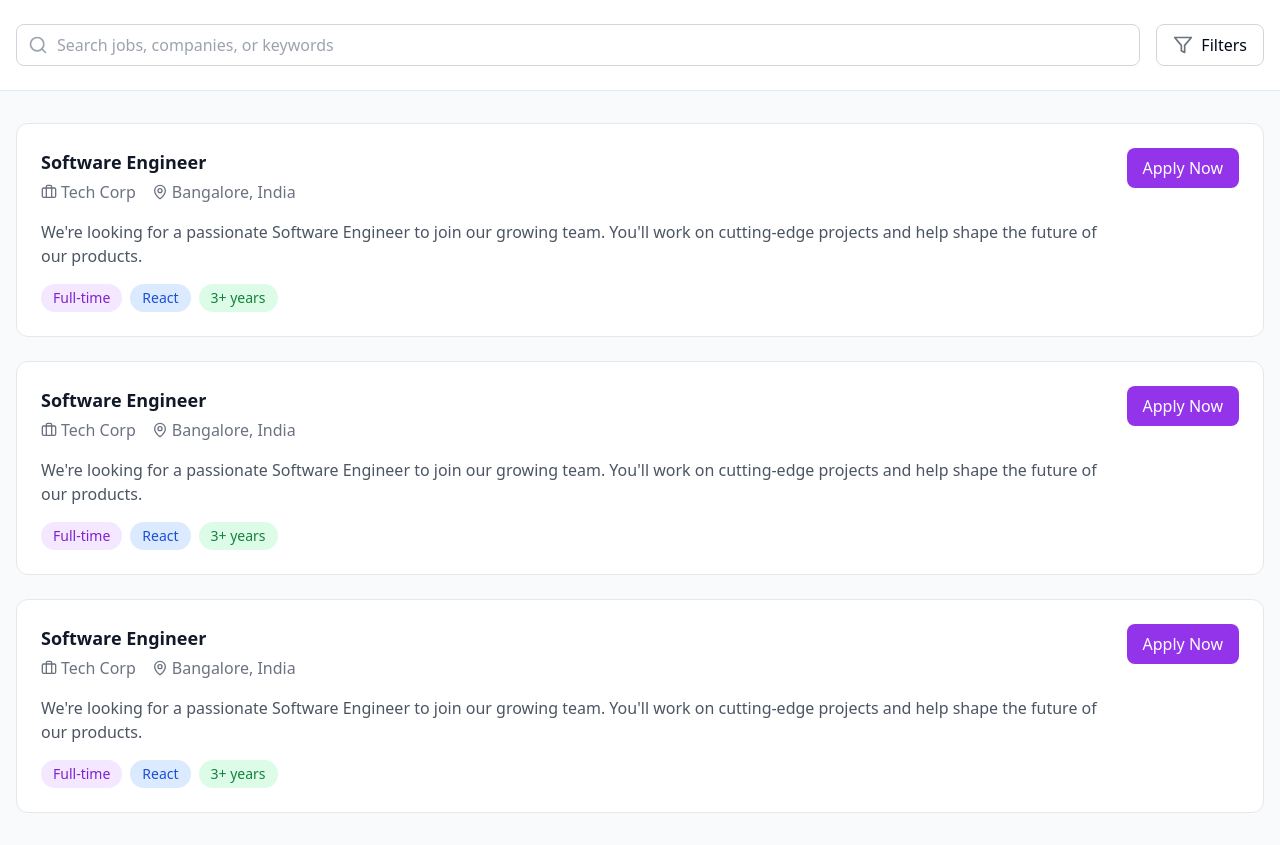
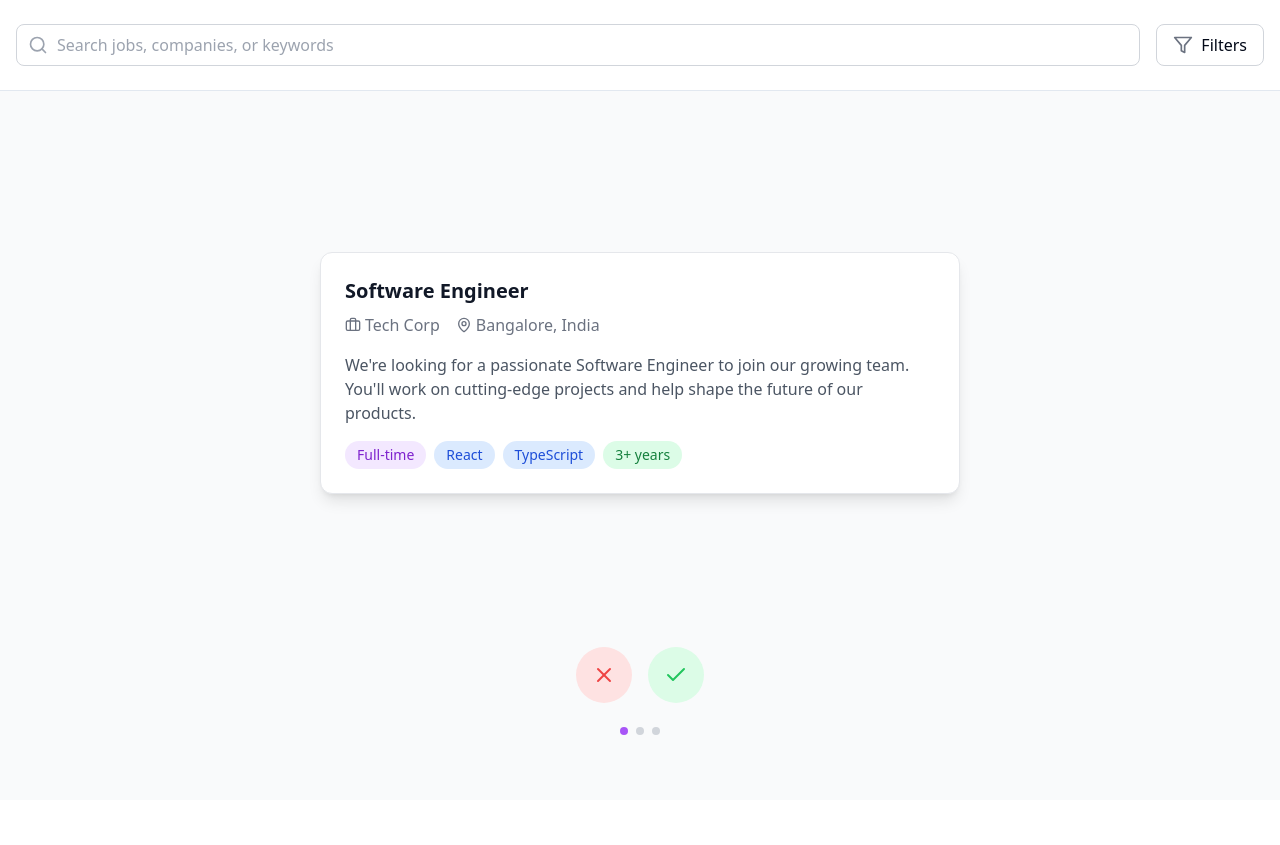
Before and after one commit to mohil-sharma/VIT-Job-Portal-main, a React (Vite) app: page /jobs in a window 1280 px wide. After the commit the page ends 800 px from the top, so only its background shows below. Built offline with nearby package versions, Linux system fonts and the light colour scheme.

Commit message:
Add Tinder-like swipe feature
Adds a Tinder-like swipe feature to the students section.  This feature will allow users to swipe through student profiles.

```diff
--- a/src/pages/Jobs.tsx
+++ b/src/pages/Jobs.tsx
@@ -1,7 +1,104 @@
 
-import { Briefcase, MapPin, SearchIcon, Filter } from "lucide-react";
+import { Briefcase, MapPin, SearchIcon, Filter, X, Check } from "lucide-react";
+import { useState, useRef } from "react";
+
+interface JobCard {
+  id: number;
+  title: string;
+  company: string;
+  location: string;
+  description: string;
+  type: string;
+  skills: string[];
+  experience: string;
+}
+
+const sampleJobs: JobCard[] = [
+  {
+    id: 1,
+    title: "Software Engineer",
+    company: "Tech Corp",
+    location: "Bangalore, India",
+    description: "We're looking for a passionate Software Engineer to join our growing team. You'll work on cutting-edge projects and help shape the future of our products.",
+    type: "Full-time",
+    skills: ["React", "TypeScript"],
+    experience: "3+ years"
+  },
+  {
+    id: 2,
+    title: "Frontend Developer",
+    company: "Digital Solutions",
+    location: "Chennai, India",
+    description: "Join our creative team to build beautiful and responsive web applications using modern technologies.",
+    type: "Full-time",
+    skills: ["Vue.js", "CSS"],
+    experience: "2+ years"
+  },
+  {
+    id: 3,
+    title: "Backend Developer",
+    company: "Cloud Systems",
+    location: "Hyderabad, India",
+    description: "Looking for an experienced backend developer to work on scalable cloud solutions.",
+    type: "Full-time",
+    skills: ["Node.js", "AWS"],
+    experience: "4+ years"
+  }
+];
 
 const Jobs = () => {
+  const [currentIndex, setCurrentIndex] = useState(0);
+  const [jobs, setJobs] = useState(sampleJobs);
+  const cardRef = useRef<HTMLDivElement>(null);
+  const [isDragging, setIsDragging] = useState(false);
+  const [startX, setStartX] = useState(0);
+  const [offsetX, setOffsetX] = useState(0);
+
+  const handleTouchStart = (e: React.TouchEvent<HTMLDivElement>) => {
+    setIsDragging(true);
+    setStartX(e.touches[0].clientX);
+  };
+
+  const handleMouseStart = (e: React.MouseEvent<HTMLDivElement>) => {
+    setIsDragging(true);
+    setStartX(e.clientX);
+  };
+
+  const handleTouchMove = (e: React.TouchEvent<HTMLDivElement>) => {
+    if (!isDragging) return;
+    const currentX = e.touches[0].clientX;
+    const diff = currentX - startX;
+    setOffsetX(diff);
+  };
+
+  const handleMouseMove = (e: React.MouseEvent<HTMLDivElement>) => {
+    if (!isDragging) return;
+    const currentX = e.clientX;
+    const diff = currentX - startX;
+    setOffsetX(diff);
+  };
+
+  const handleDragEnd = () => {
+    if (!isDragging) return;
+    setIsDragging(false);
+
+    if (Math.abs(offsetX) > 100) {
+      // Threshold for swipe
+      const newIndex = offsetX > 0 ? currentIndex - 1 : currentIndex + 1;
+      if (newIndex >= 0 && newIndex < jobs.length) {
+        setCurrentIndex(newIndex);
+      }
+    }
+    setOffsetX(0);
+  };
+
+  const handleSwipe = (direction: 'left' | 'right') => {
+    const newIndex = direction === 'right' ? currentIndex + 1 : currentIndex - 1;
+    if (newIndex >= 0 && newIndex < jobs.length) {
+      setCurrentIndex(newIndex);
+    }
+  };
+
   return (
     <div className="min-h-screen bg-gray-50">
       {/* Search and Filter Header */}
@@ -26,48 +123,86 @@ const Jobs = () => {
         </div>
       </div>
 
-      {/* Job Listings */}
-      <div className="max-w-7xl mx-auto px-4 py-8">
-        <div className="grid gap-6">
-          {/* Sample Job Cards */}
-          {[1, 2, 3].map((job) => (
+      {/* Swipeable Job Cards */}
+      <div className="max-w-2xl mx-auto px-4 py-8">
+        <div className="relative h-[500px] flex items-center justify-center">
+          {jobs[currentIndex] && (
             <div
-              key={job}
-              className="bg-white p-6 rounded-xl border border-gray-200 hover:shadow-lg transition-shadow"
+              ref={cardRef}
+              className="absolute w-full bg-white p-6 rounded-xl border border-gray-200 shadow-lg transition-all duration-300 cursor-grab active:cursor-grabbing"
+              style={{
+                transform: `translateX(${offsetX}px) rotate(${offsetX * 0.1}deg)`,
+                opacity: Math.max(1 - Math.abs(offsetX) / 500, 0.5)
+              }}
+              onTouchStart={handleTouchStart}
+              onTouchMove={handleTouchMove}
+              onTouchEnd={handleDragEnd}
+              onMouseDown={handleMouseStart}
+              onMouseMove={handleMouseMove}
+              onMouseUp={handleDragEnd}
+              onMouseLeave={handleDragEnd}
             >
-              <div className="flex items-start justify-between">
-                <div className="flex-1">
-                  <h3 className="text-lg font-semibold text-gray-900">
-                    Software Engineer
+              <div className="flex flex-col h-full">
+                <h3 className="text-xl font-semibold text-gray-900">
+                  {jobs[currentIndex].title}
                 </h3>
-                  <div className="mt-1 flex items-center text-gray-500">
+                <div className="mt-2 flex items-center text-gray-500">
                   <Briefcase className="h-4 w-4 mr-1" />
-                    <span className="mr-4">Tech Corp</span>
+                  <span className="mr-4">{jobs[currentIndex].company}</span>
                   <MapPin className="h-4 w-4 mr-1" />
-                    <span>Bangalore, India</span>
+                  <span>{jobs[currentIndex].location}</span>
                 </div>
-                  <p className="mt-4 text-gray-600">
-                    We're looking for a passionate Software Engineer to join our
-                    growing team. You'll work on cutting-edge projects and help
-                    shape the future of our products.
+                <p className="mt-4 text-gray-600 flex-grow">
+                  {jobs[currentIndex].description}
                 </p>
                 <div className="mt-4 flex flex-wrap gap-2">
                   <span className="px-3 py-1 bg-purple-100 text-purple-700 rounded-full text-sm">
-                      Full-time
+                    {jobs[currentIndex].type}
                   </span>
-                    <span className="px-3 py-1 bg-blue-100 text-blue-700 rounded-full text-sm">
-                      React
+                  {jobs[currentIndex].skills.map((skill, index) => (
+                    <span
+                      key={index}
+                      className="px-3 py-1 bg-blue-100 text-blue-700 rounded-full text-sm"
+                    >
+                      {skill}
                     </span>
+                  ))}
                   <span className="px-3 py-1 bg-green-100 text-green-700 rounded-full text-sm">
-                      3+ years
+                    {jobs[currentIndex].experience}
                   </span>
                 </div>
               </div>
-                <button className="ml-4 px-4 py-2 bg-purple-600 text-white rounded-lg hover:bg-purple-700 transition-colors">
-                  Apply Now
+            </div>
+          )}
+        </div>
+
+        {/* Swipe Buttons */}
+        <div className="flex justify-center gap-4 mt-6">
+          <button
+            onClick={() => handleSwipe('left')}
+            className="p-4 bg-red-100 rounded-full text-red-500 hover:bg-red-200 transition-colors"
+            disabled={currentIndex === 0}
+          >
+            <X className="h-6 w-6" />
+          </button>
+          <button
+            onClick={() => handleSwipe('right')}
+            className="p-4 bg-green-100 rounded-full text-green-500 hover:bg-green-200 transition-colors"
+            disabled={currentIndex === jobs.length - 1}
+          >
+            <Check className="h-6 w-6" />
           </button>
         </div>
-            </div>
+
+        {/* Progress Indicator */}
+        <div className="flex justify-center mt-6 gap-2">
+          {jobs.map((_, index) => (
+            <div
+              key={index}
+              className={`h-2 w-2 rounded-full transition-colors ${
+                index === currentIndex ? 'bg-purple-500' : 'bg-gray-300'
+              }`}
+            />
           ))}
         </div>
       </div>
```
Lines whose indentation alone changed are shown as unchanged.
